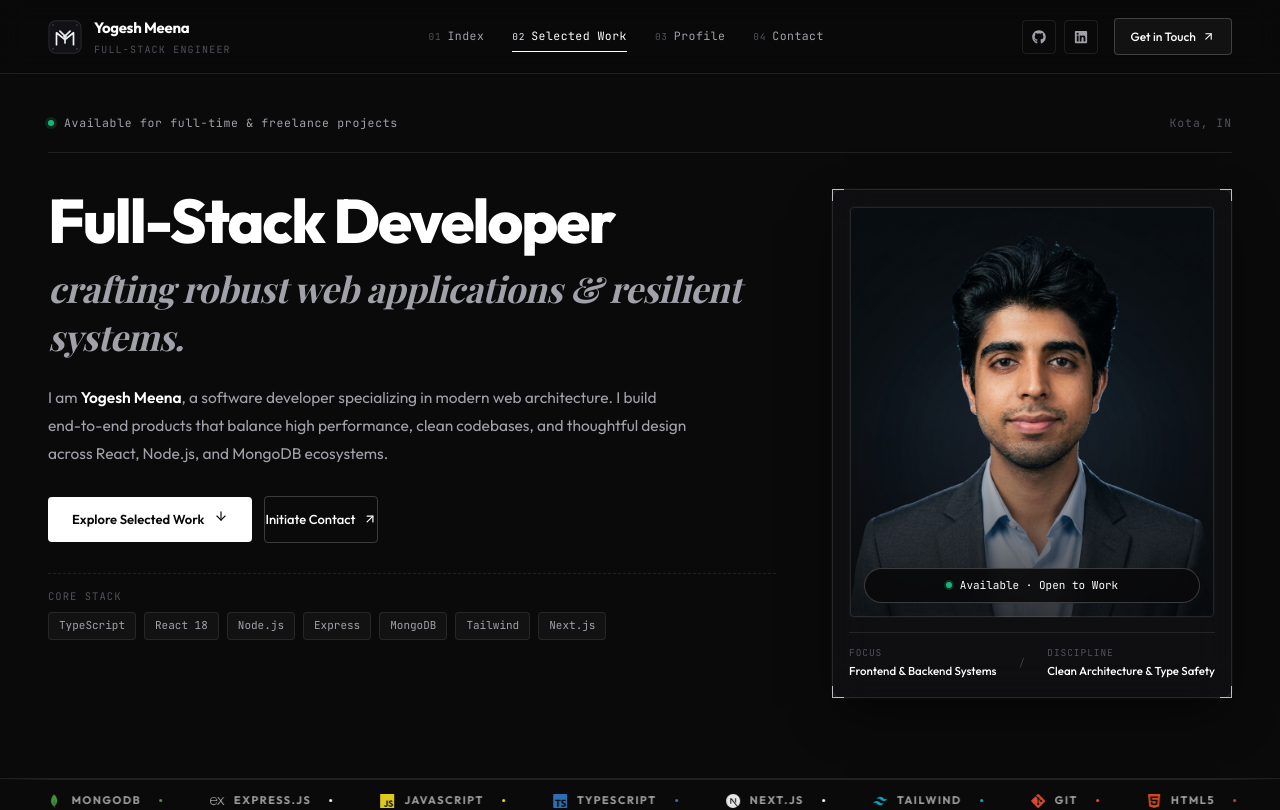
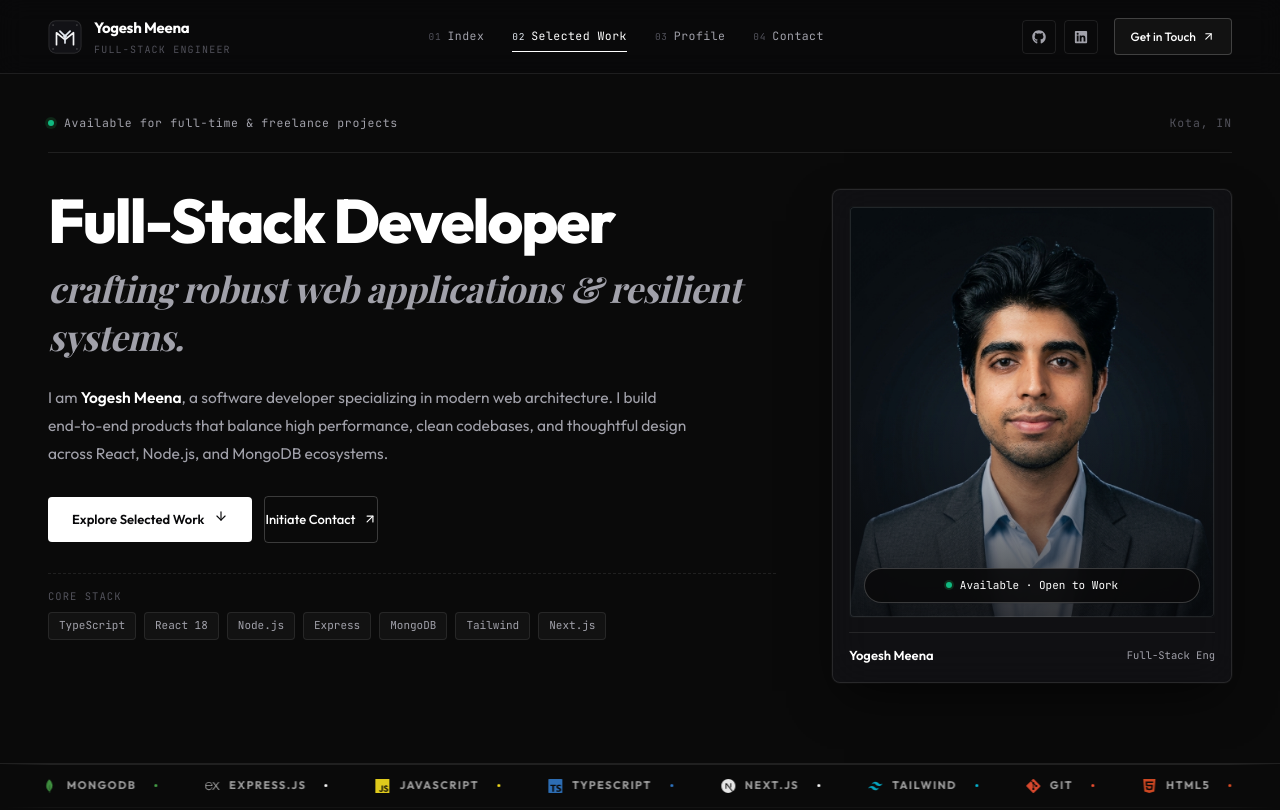
Before and after one commit to yogeshthedev/Personal-Portfolio, a React (Vite) app: page / in a window 1280 px wide. Shown: the top 810 px of the page. Built offline with nearby package versions, Linux system fonts and the light colour scheme; a web font is replaced by a local one.

Commit message:
feat: add ScrollProgress component for enhanced user experience and implement custom scrollbar styles

```diff
--- a/src/App.tsx
+++ b/src/App.tsx
@@ -7,10 +7,12 @@ import About from '@/components/about/about'
 import Contact from '@/components/contact/contact'
 import Footer from '@/components/footer/footer'
 import ScrollToTop from '@/components/common/ScrollToTop'
+import ScrollProgress from '@/components/common/ScrollProgress'
 
 export default function App() {
   return (
     <>
+      <ScrollProgress />
       <Cursor />
       <Navbar />
       <Hero />
--- a/src/components/about/about.tsx
+++ b/src/components/about/about.tsx
@@ -58,14 +58,37 @@ export default function About() {
     <section id="about" className="py-20 lg:py-[100px] pb-24 lg:pb-[120px] relative">
       <div className="container">
         {/* Simple & clear section header */}
-        <div className="mb-12">
+        <div className="mb-10">
           <span className="label">03 // Profile</span>
           <h2 className="section-h mt-2.5 mb-3 text-[clamp(34px,4.5vw,54px)] leading-[1.1]">
             About <em>Me</em>
           </h2>
           <p className="text-[15px] text-[var(--sub)] max-w-[540px] leading-[1.7] m-0">
-            A quick overview of my background, technical skills, and how I build web products.
+            A quick glimpse into who I am, what drives me, and the mindset behind my craft.
           </p>
+        </div>
+
+        {/* ── Personal Story / Bio Card ── */}
+        <div className="mb-5 bg-[var(--card)] border border-[var(--border)] rounded-[var(--r2)] p-6 sm:p-8 relative overflow-hidden transition-all duration-200 hover:border-[var(--bhi)] hover:shadow-[0_12px_32px_rgba(0,0,0,0.45)]">
+          {/* Subtle Accent Edge */}
+          <div className="absolute top-0 left-0 w-1 h-full bg-gradient-to-b from-cyan-400 via-white/50 to-transparent" />
+
+          <div className="flex flex-col gap-4">
+            <div className="flex items-center gap-2">
+              <span className="w-2 h-2 rounded-full bg-cyan-400" />
+              <span className="font-mono text-[11px] tracking-[0.14em] uppercase text-[var(--accent)] font-semibold">
+                Who I Am
+              </span>
+            </div>
+
+            <p className="text-[15px] sm:text-[16px] text-white/90 leading-[1.85] font-normal m-0 max-w-[840px]">
+              Hi, I’m <strong className="text-white font-semibold">Yogesh Meena</strong> — a full-stack developer who loves taking ideas from a blank canvas to smooth, reliable digital experiences. Beyond writing code, I care deeply about solving real-world problems, crafting interfaces that feel effortless to navigate, and writing clean, maintainable systems that scale gracefully.
+            </p>
+
+            <p className="text-[14px] sm:text-[14.5px] text-[var(--sub)] leading-[1.8] m-0 max-w-[840px]">
+              When I'm not at the keyboard building apps or exploring new technologies, you'll find me learning about system design, experimenting with modern UI patterns, and collaborating with fellow creators to build meaningful products.
+            </p>
+          </div>
         </div>
 
         {/* ── Modern Architectural Bento Grid ── */}
--- /dev/null
+++ b/src/components/common/ScrollProgress.tsx
@@ -0,0 +1,28 @@
+'use client'
+
+import { useEffect, useState } from 'react'
+
+export default function ScrollProgress() {
+  const [scrollProgress, setScrollProgress] = useState(0)
+
+  useEffect(() => {
+    const handleScroll = () => {
+      const totalHeight = document.documentElement.scrollHeight - window.innerHeight
+      if (totalHeight > 0) {
+        const currentProgress = (window.scrollY / totalHeight) * 100
+        setScrollProgress(Math.min(100, Math.max(0, currentProgress)))
+      }
+    }
+
+    window.addEventListener('scroll', handleScroll, { passive: true })
+    return () => window.removeEventListener('scroll', handleScroll)
+  }, [])
+
+  return (
+    /* Sleek Top Ambient Progress Line Only */
+    <div
+      className="fixed top-0 left-0 h-[2px] z-[1000] pointer-events-none transition-all duration-100 ease-out bg-gradient-to-r from-white/30 via-white/80 to-white shadow-[0_0_8px_rgba(255,255,255,0.35)]"
+      style={{ width: `${scrollProgress}%` }}
+    />
+  )
+}
--- a/src/components/hero/hero.tsx
+++ b/src/components/hero/hero.tsx
@@ -1,4 +1,3 @@
-import { FaGithub, FaLinkedin } from 'react-icons/fa'
 import { FiArrowUpRight, FiArrowDown } from 'react-icons/fi'
 
 export default function Hero() {
@@ -79,16 +78,11 @@ export default function Hero() {
             </div>
           </div>
 
-          {/* Right Column: Architectural Profile Image Frame — Perfectly Aligned */}
-          <div className="flex justify-start lg:justify-end items-start w-full">
-            <div className="group relative w-full max-w-full sm:max-w-[400px] bg-[#121216]/70 backdrop-blur-[20px] border border-white/10 rounded-[var(--r2)] p-4 shadow-[0_20px_48px_-12px_rgba(0,0,0,0.65),0_0_0_1px_rgba(255,255,255,0.03)] transition-all duration-350 hover:border-white/25 hover:-translate-y-1 hover:shadow-[0_28px_60px_-16px_rgba(0,0,0,0.75),0_0_30px_-8px_rgba(56,189,248,0.12)]">
-              {/* Subtle Corner Markers */}
-              <span className="absolute -top-[1px] -left-[1px] w-3 h-3 border-t-[1.5px] border-l-[1.5px] border-[var(--accent)] pointer-events-none opacity-80" />
-              <span className="absolute -top-[1px] -right-[1px] w-3 h-3 border-t-[1.5px] border-r-[1.5px] border-[var(--accent)] pointer-events-none opacity-80" />
-              <span className="absolute -bottom-[1px] -left-[1px] w-3 h-3 border-b-[1.5px] border-l-[1.5px] border-[var(--accent)] pointer-events-none opacity-80" />
-              <span className="absolute -bottom-[1px] -right-[1px] w-3 h-3 border-b-[1.5px] border-r-[1.5px] border-[var(--accent)] pointer-events-none opacity-80" />
+          {/* Right Column: Sleek Modern Profile Image Card */}
+          <div className="flex justify-center lg:justify-end items-start w-full order-first lg:order-last">
+            <div className="group relative w-full max-w-[320px] sm:max-w-[380px] lg:max-w-[400px] bg-[#121216]/80 backdrop-blur-[20px] border border-white/10 rounded-[var(--r2)] p-3 sm:p-4 shadow-[0_20px_48px_-12px_rgba(0,0,0,0.65),0_0_0_1px_rgba(255,255,255,0.03)] transition-all duration-350 hover:border-white/20 hover:-translate-y-1 hover:shadow-[0_28px_60px_-16px_rgba(0,0,0,0.75)]">
 
-              <div className="relative w-full aspect-[16/12] sm:aspect-[4/4.5] rounded-[var(--r1)] overflow-hidden bg-[#07080b] border border-white/5 flex flex-col items-center justify-center">
+              <div className="relative w-full aspect-[4/4.2] sm:aspect-[4/4.5] rounded-[var(--r1)] overflow-hidden bg-[#07080b] border border-white/5 flex flex-col items-center justify-center">
                 {/* Developer Portrait Artwork */}
                 <img
                   src="/images/yogesh-portrait.jpg"
@@ -97,28 +91,21 @@ export default function Hero() {
                   loading="eager"
                 />
 
-                {/* Seamless architectural dark vignette & bottom shadow fade */}
+                {/* Seamless architectural dark vignette */}
                 <div className="absolute inset-0 pointer-events-none bg-gradient-to-t from-[#090a0d] via-transparent to-transparent opacity-80" />
                 <div className="absolute inset-0 pointer-events-none ring-1 ring-inset ring-white/10 rounded-[var(--r1)]" />
 
                 {/* Bottom Overlay Pill on Image */}
-                <div className="absolute bottom-3.5 left-3.5 right-3.5 flex items-center justify-center gap-2 bg-[#09090b]/90 backdrop-blur-md border border-[var(--border-strong)] py-2 px-3.5 rounded-full font-mono text-[11px] text-white shadow-lg">
+                <div className="absolute bottom-2.5 sm:bottom-3.5 left-2.5 sm:left-3.5 right-2.5 sm:right-3.5 flex items-center justify-center gap-2 bg-[#09090b]/90 backdrop-blur-md border border-[var(--border-strong)] py-1.5 sm:py-2 px-3 sm:px-3.5 rounded-full font-mono text-[10px] sm:text-[11px] text-white shadow-lg">
                   <span className="w-1.5 h-1.5 rounded-full bg-[var(--status-green)] shadow-[0_0_0_2px_rgba(34,197,94,0.2)]" />
                   <span>Available · Open to Work</span>
                 </div>
               </div>
 
-              {/* Card Meta Footer */}
-              <div className="flex flex-col sm:flex-row items-start sm:items-center justify-between gap-2 sm:gap-3 mt-3.5 pt-3 border-t border-[var(--border)]">
-                <div className="flex flex-col gap-0.5">
-                  <span className="font-mono text-[9.5px] uppercase tracking-[0.1em] text-[var(--faint)]">Focus</span>
-                  <span className="text-[11.5px] text-white font-medium">Frontend &amp; Backend Systems</span>
-                </div>
-                <div className="hidden sm:block text-[var(--border-strong)] text-xs">/</div>
-                <div className="flex flex-col gap-0.5">
-                  <span className="font-mono text-[9.5px] uppercase tracking-[0.1em] text-[var(--faint)]">Discipline</span>
-                  <span className="text-[11.5px] text-white font-medium">Clean Architecture &amp; Type Safety</span>
-                </div>
+              {/* Card Meta Footer: Clean Name & Title */}
+              <div className="flex items-center justify-between gap-2 mt-2.5 sm:mt-3.5 pt-2.5 sm:pt-3 border-t border-[var(--border)]">
+                <span className="font-heading text-[12px] sm:text-[13px] font-semibold text-white">Yogesh Meena</span>
+                <span className="font-mono text-[10.5px] text-[var(--sub)]">Full-Stack Eng</span>
               </div>
             </div>
           </div>
--- a/src/components/projects/projects.tsx
+++ b/src/components/projects/projects.tsx
@@ -3,7 +3,7 @@ import { FiArrowUpRight, FiGithub, FiCheckCircle, FiExternalLink } from 'react-i
 
 export default function Projects() {
   return (
-    <section id="projects" className="relative py-20 lg:py-[100px] border-b border-[var(--borderY]">
+    <section id="projects" className="relative py-20 lg:py-[100px] border-b border-[var(--border)]">
       <div className="container">
         {/* Section Header */}
         <div className="flex justify-between items-end mb-14 flex-wrap gap-5 pb-6 border-b border-[var(--border)]">
--- a/src/globals.css
+++ b/src/globals.css
@@ -54,6 +54,36 @@
 
 html {
   scroll-behavior: smooth;
+}
+
+/* ── Bespoke Architectural Theme Scrollbar ── */
+::-webkit-scrollbar {
+  width: 8px;
+}
+
+::-webkit-scrollbar-track {
+  background: #0a0a0a;
+}
+
+::-webkit-scrollbar-thumb {
+  background: rgba(255, 255, 255, 0.18);
+  border-radius: 9999px;
+  border: 2px solid #0a0a0a;
+  transition: background 0.2s ease, border-color 0.2s ease;
+}
+
+::-webkit-scrollbar-thumb:hover {
+  background: rgba(255, 255, 255, 0.45);
+}
+
+::-webkit-scrollbar-thumb:active {
+  background: #ffffff;
+}
+
+/* Firefox scrollbar */
+* {
+  scrollbar-width: thin;
+  scrollbar-color: rgba(255, 255, 255, 0.22) #0a0a0a;
 }
 
 body {
```
